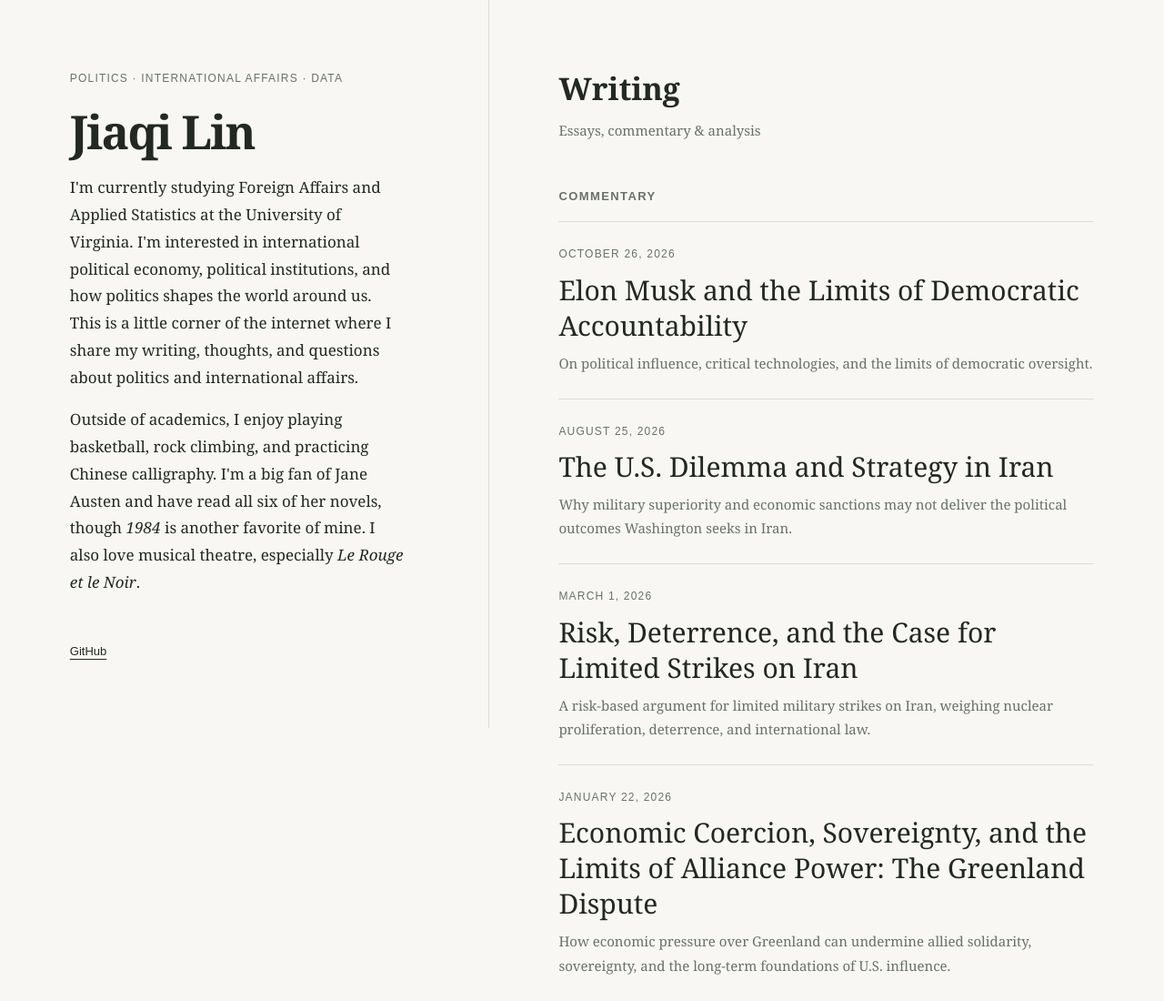
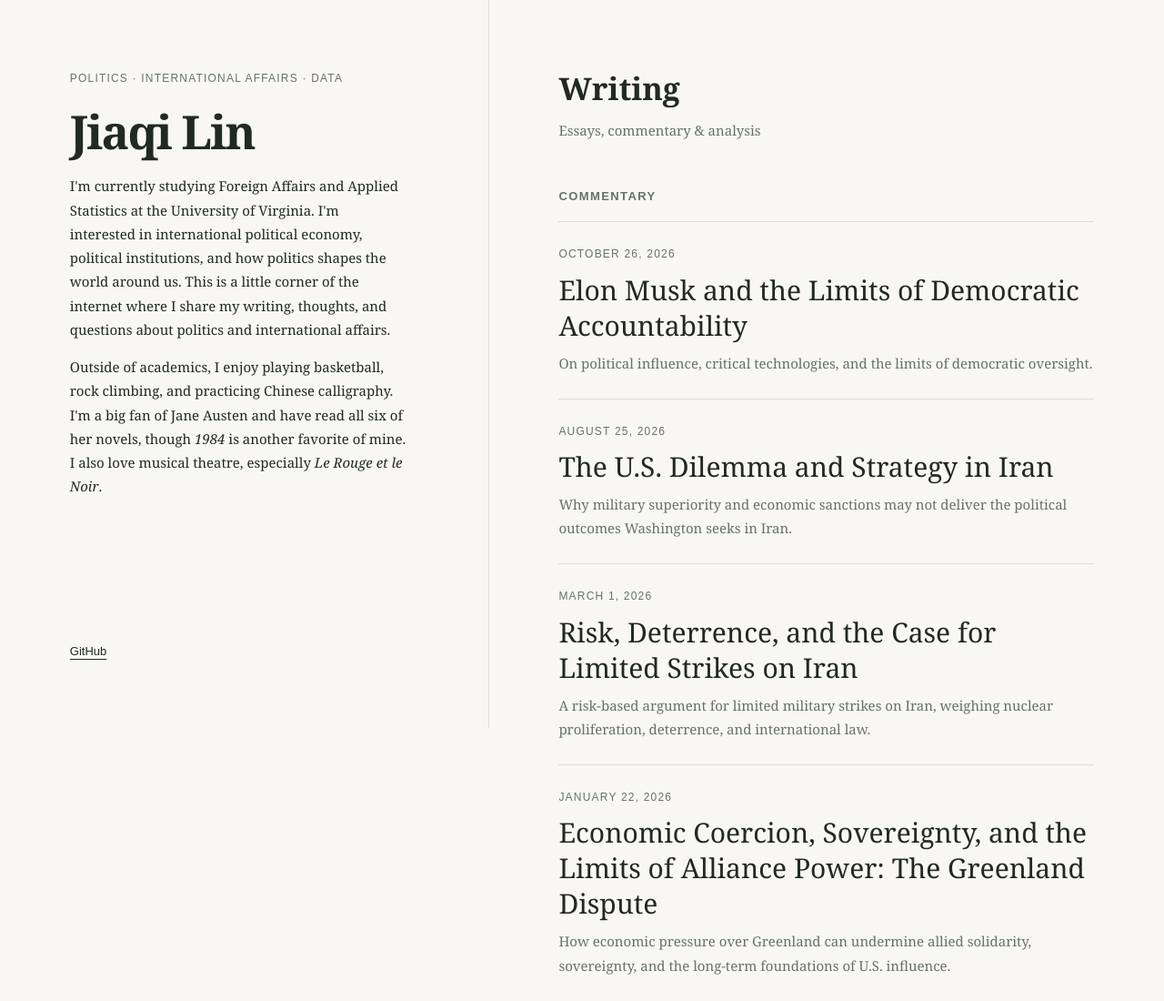
Before and after one commit to annylin0712/annylin0712.github.io, a plain HTML site: page index.html in a window 1280 px wide. Shown: the top 1100 px of the page at 91% size. Drawn offline with Linux system fonts and the light colour scheme.

Commit message:
Reduce homepage biography font size

```diff
--- a/index.html
+++ b/index.html
@@ -10,7 +10,7 @@
 a{color:inherit;text-decoration:none}a:hover{color:var(--link)}a:focus-visible{outline:2px solid var(--link);outline-offset:3px}
 .layout{display:grid;grid-template-columns:42% 58%;min-height:100vh}.sidebar{border-right:1px solid var(--line);padding:clamp(30px,6vw,90px);position:sticky;top:0;height:100vh;display:flex;flex-direction:column}
 .tag,.meta,.back,.footer{font:12px/1.6 Arial,sans-serif;letter-spacing:1.2px;text-transform:uppercase;color:var(--muted)}
-h1{font-size:clamp(36px,4vw,60px);line-height:1.12;letter-spacing:-1.8px;margin:20px 0 18px}.sidebar p{max-width:370px}
+h1{font-size:clamp(36px,4vw,60px);line-height:1.12;letter-spacing:-1.8px;margin:20px 0 18px}.sidebar p{max-width:370px;font-size:15px}
 .links{margin-top:auto;display:flex;flex-wrap:wrap;gap:22px;font:13px Arial,sans-serif}.links a{text-decoration:underline;text-underline-offset:4px}
 .main{padding:clamp(30px,6vw,90px);max-width:1000px;width:100%}h2{font-size:34px;line-height:1.2;margin:0 0 12px}
 .subtitle{color:var(--muted);font-size:15px;margin:0 0 50px}.writing-section{margin:0 0 54px}.writing-section h3{font:700 13px/1.5 Arial,sans-serif;letter-spacing:1.4px;text-transform:uppercase;margin:0 0 18px;color:var(--muted)}.entry{border-top:1px solid var(--line);padding:26px 0}.entry:last-child{border-bottom:1px solid var(--line)}
```
